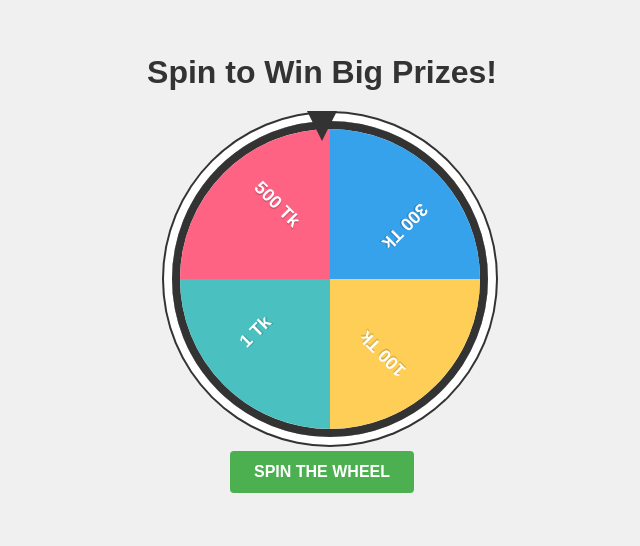
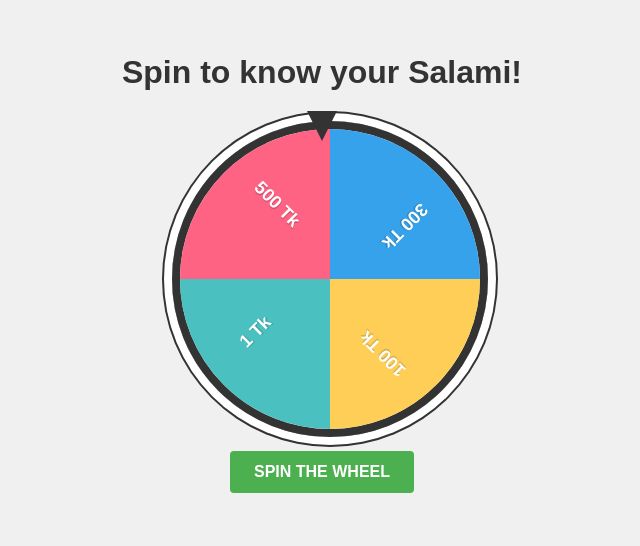
Before and after one commit to Pranto123afk/Eid-Salami, a plain HTML site: page index.html in a window 1280 px wide. Shown: the part 112-658 px from the top of the page, without its empty margins (318-958 px from the left). Drawn offline with Linux system fonts and the light colour scheme.

Commit message:
Update index.html

```diff
--- a/index.html
+++ b/index.html
@@ -133,7 +133,7 @@
 </head>
 <body>
     <div class="container">
-        <h1>Spin to Win Big Prizes!</h1>
+        <h1>Spin to know your Salami!</h1>
         <div class="wheel-container">
             <div class="wheel" id="wheel">
                 <div class="section"><div class="label">500 Tk</div></div>
```
